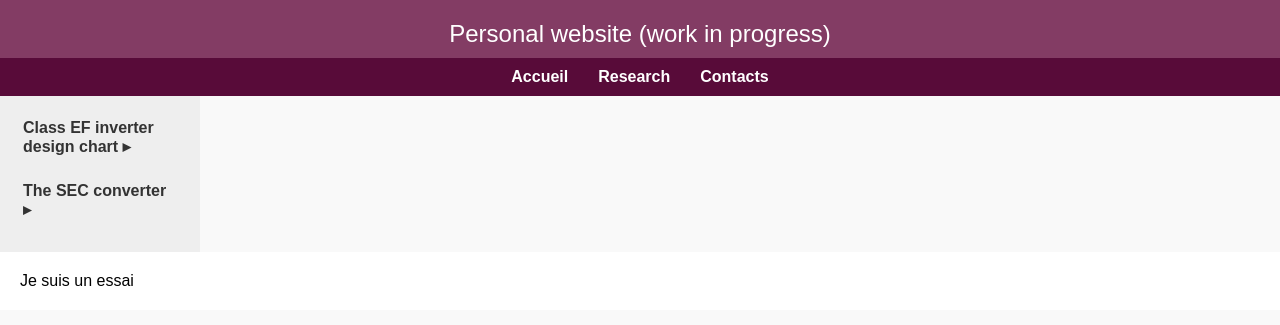
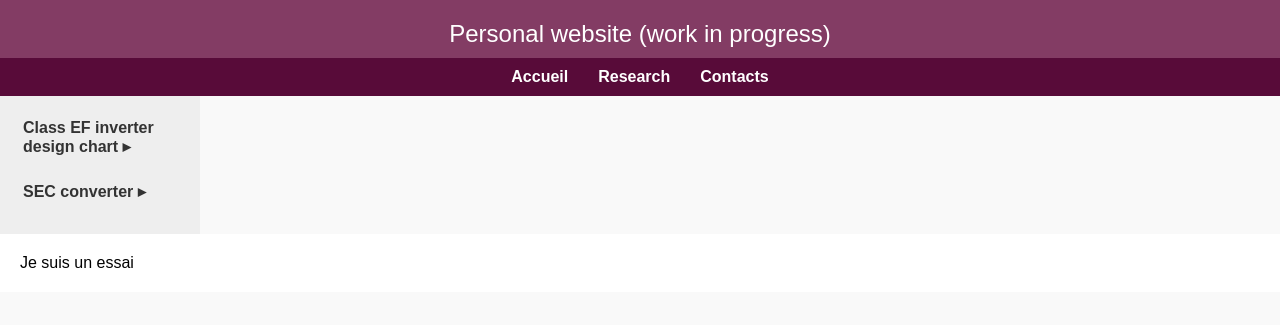
Before and after one commit to bdaire/bdaire.github.io, a Jekyll site: the page built from research_SEC_overview.md, in a window 1280 px wide. Shown: the top 325 px of the page. Built offline with Jekyll 4.4.1, drawn with Linux system fonts in a browser that asks for light colours.

Commit message:
Update sidebar-research.html

```diff
--- a/_includes/sidebar-research.html
+++ b/_includes/sidebar-research.html
@@ -85,7 +85,7 @@
 
   <!-- Deuxième onglet -->
   <div class="menu-item">
-    <span class="menu-link">The SEC converter ▸</span>
+    <span class="menu-link">SEC converter ▸</span>
     <div class="submenu">
         <a href="/property of symmetry.html">The property of symmetry</a>
       </div>
```
